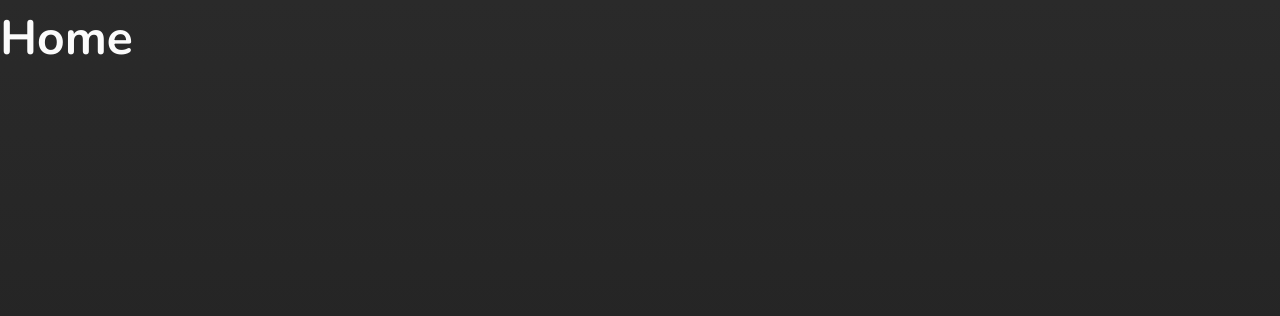
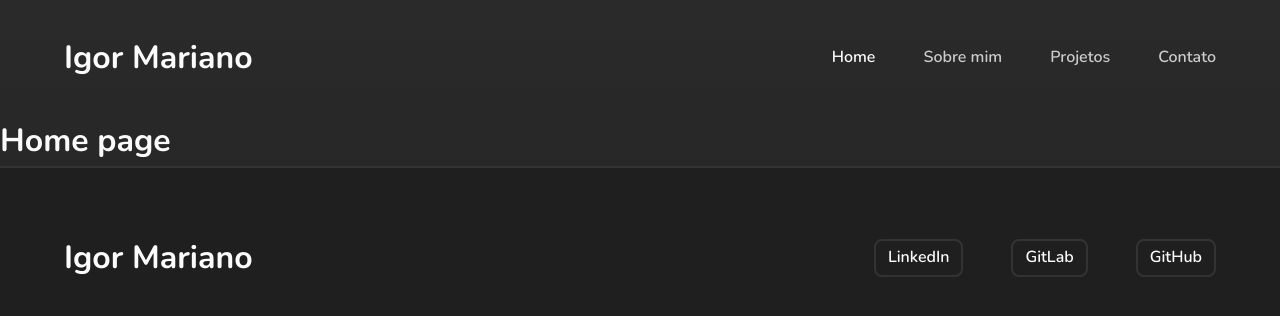
Before and after one commit to igorMarianoLima/portfolio, a React (Vite) app: page / in a window 1280 px wide. Shown: the top 316 px of the page. Built offline with nearby package versions, Linux system fonts and the light colour scheme; the HTML template or start-up script is replaced by a standard one.

Commit message:
portfolio-react: Feat - Create 'Home' page initial template

```diff
--- a/src/App.tsx
+++ b/src/App.tsx
@@ -1,8 +1,8 @@
+import { HomePage } from "./pages/home/Home.page";
+
 const App = () => {
   return(
-    <>
-      <h1>Home</h1>
-    </>
+    <HomePage />
   )
 }
 
--- /dev/null
+++ b/src/pages/home/Home.page.tsx
@@ -0,0 +1,9 @@
+import { DefaultLayout } from "../../layouts/DefaultLayout.layout"
+
+export const HomePage = () => {
+    return(
+        <DefaultLayout>
+            <h1 className="h4">Home page</h1>
+        </DefaultLayout>
+    )
+}
```
